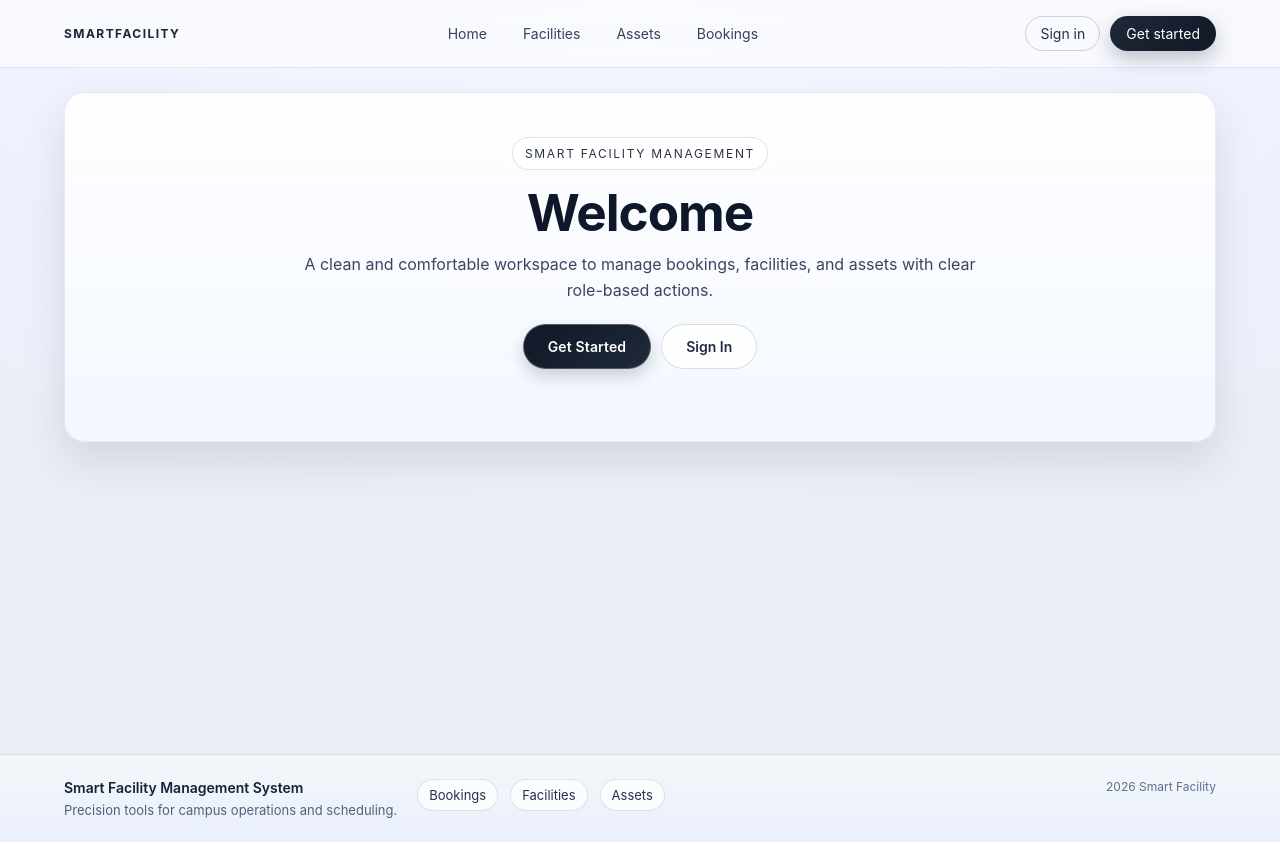
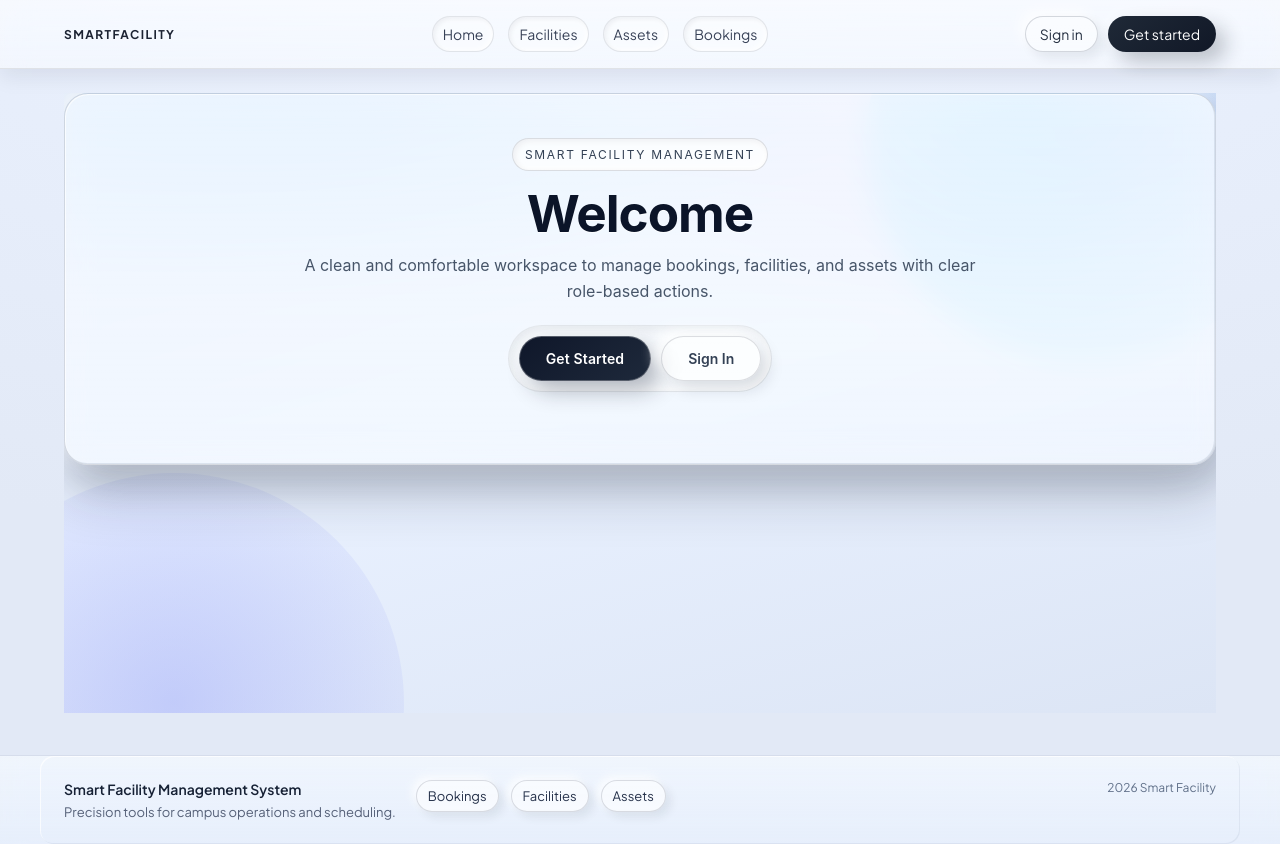
Before and after one commit to subasthican/Smart-Facility-Management-System, a React (Create React App) app in the folder frontend/: page / in a window 1280 px wide. Built offline with nearby package versions, Linux system fonts and the light colour scheme; no server answers.

Commit message:
Apply consistent UI style across project and document one-command startup

```diff
--- a/frontend/src/index.css
+++ b/frontend/src/index.css
@@ -1,3 +1,5 @@
+@import url("https://fonts.googleapis.com/css2?family=Plus+Jakarta+Sans:wght@400;500;600;700;800&display=swap");
+
 * {
   margin: 0;
   padding: 0;
@@ -5,28 +7,29 @@
 }
 
 :root {
-  --primary: #6366f1;
-  --primary-dark: #4f46e5;
-  --primary-light: #818cf8;
-  --secondary: #ec4899;
+  --primary: #0f172a;
+  --primary-dark: #020617;
+  --primary-light: #334155;
+  --accent: #0f766e;
+  --accent-soft: #ccfbf1;
   --success: #10b981;
   --danger: #ef4444;
-  --warning: #f59e0b;
-  --dark: #1f2937;
-  --light: #f9fafb;
-  --border: #e5e7eb;
+  --warning: #d97706;
+  --text-strong: #0f172a;
+  --text-muted: #475569;
+  --surface: rgba(255, 255, 255, 0.74);
+  --surface-strong: rgba(255, 255, 255, 0.9);
+  --border: rgba(15, 23, 42, 0.14);
 }
 
 body {
   margin: 0;
-  font-family: -apple-system, BlinkMacSystemFont, 'Segoe UI', 'Roboto', 'Oxygen',
-    'Ubuntu', 'Cantarell', 'Fira Sans', 'Droid Sans', 'Helvetica Neue',
-    sans-serif;
+  font-family: "Plus Jakarta Sans", "Segoe UI", sans-serif;
   -webkit-font-smoothing: antialiased;
   -moz-osx-font-smoothing: grayscale;
-  background: linear-gradient(135deg, #f5f7fa 0%, #c3cfe2 100%);
+  background: radial-gradient(120% 85% at 50% -10%, #eef4ff 0%, #e8effb 48%, #dee6f4 100%);
   min-height: 100vh;
-  color: #2c3e50;
+  color: var(--text-strong);
 }
 
 code {
@@ -38,19 +41,50 @@ a, button {
   transition: all 0.3s ease;
 }
 
+button,
+input,
+select,
+textarea {
+  font-family: inherit;
+}
+
+button {
+  border-radius: 10px;
+}
+
+input,
+select,
+textarea {
+  border: 1px solid var(--border);
+  background: var(--surface-strong);
+  color: var(--text-strong);
+}
+
+input:focus,
+select:focus,
+textarea:focus {
+  outline: none;
+  border-color: rgba(15, 118, 110, 0.65);
+  box-shadow: 0 0 0 3px rgba(15, 118, 110, 0.18);
+}
+
+table {
+  background: var(--surface-strong);
+}
+
 ::-webkit-scrollbar {
   width: 8px;
 }
 
 ::-webkit-scrollbar-track {
-  background: #f1f1f1;
+  background: #e2e8f0;
 }
 
 ::-webkit-scrollbar-thumb {
-  background: #6366f1;
+  background: #0f172a;
   border-radius: 4px;
 }
 
 ::-webkit-scrollbar-thumb:hover {
-  background: #4f46e5;
+  background: #0b1220;
 }
--- a/frontend/src/layouts/MainLayout.js
+++ b/frontend/src/layouts/MainLayout.js
@@ -69,15 +69,17 @@ const styles = {
     minHeight: "100vh",
     display: "flex",
     flexDirection: "column",
-    background: "radial-gradient(110% 70% at 50% 0%, #f6f8ff 0%, #eef2ff 45%, #e9edf4 100%)",
+    background: "radial-gradient(120% 72% at 50% -6%, #eef4ff 0%, #e7eefb 48%, #e2e9f6 100%)",
   },
   header: {
     position: "sticky",
     top: 0,
     zIndex: 20,
-    backdropFilter: "blur(14px)",
-    background: "rgba(250, 252, 255, 0.76)",
-    borderBottom: "1px solid rgba(20, 23, 28, 0.08)",
+    backdropFilter: "blur(16px) saturate(135%)",
+    WebkitBackdropFilter: "blur(16px) saturate(135%)",
+    background: "linear-gradient(180deg, rgba(255,255,255,0.64), rgba(255,255,255,0.48))",
+    borderBottom: "1px solid rgba(20, 23, 28, 0.1)",
+    boxShadow: "0 8px 20px rgba(15, 23, 42, 0.08)",
   },
   headerInner: {
     maxWidth: "1200px",
@@ -107,7 +109,9 @@ const styles = {
     fontSize: "14px",
     padding: "8px 10px",
     borderRadius: "999px",
-    border: "1px solid transparent",
+    border: "1px solid rgba(15, 23, 42, 0.1)",
+    background: "rgba(255,255,255,0.36)",
+    boxShadow: "inset 2px 2px 4px rgba(15,23,42,0.05), inset -2px -2px 4px rgba(255,255,255,0.72)",
   },
   headerActions: {
     display: "flex",
@@ -121,7 +125,9 @@ const styles = {
     color: "#253042",
     padding: "8px 14px",
     borderRadius: "999px",
-    border: "1px solid rgba(36, 47, 67, 0.2)",
+    border: "1px solid rgba(36, 47, 67, 0.18)",
+    background: "rgba(255,255,255,0.46)",
+    boxShadow: "6px 6px 12px rgba(15,23,42,0.08), -6px -6px 12px rgba(255,255,255,0.62)",
   },
   headerButtonPrimary: {
     textDecoration: "none",
@@ -130,7 +136,7 @@ const styles = {
     padding: "9px 16px",
     borderRadius: "999px",
     background: "linear-gradient(140deg, #1f2937 0%, #111827 100%)",
-    boxShadow: "0 8px 20px rgba(17, 24, 39, 0.25)",
+    boxShadow: "10px 10px 20px rgba(17, 24, 39, 0.24), -4px -4px 10px rgba(255,255,255,0.25)",
   },
   userBadge: {
     fontSize: "12px",
@@ -162,8 +168,9 @@ const styles = {
   footer: {
     marginTop: "18px",
     borderTop: "1px solid rgba(15, 23, 42, 0.08)",
-    background: "linear-gradient(180deg, rgba(248, 250, 253, 0.72) 0%, rgba(233, 240, 252, 0.8) 100%)",
-    backdropFilter: "blur(10px)",
+    background: "linear-gradient(180deg, rgba(248, 252, 255, 0.66) 0%, rgba(232, 240, 252, 0.78) 100%)",
+    backdropFilter: "blur(12px) saturate(130%)",
+    WebkitBackdropFilter: "blur(12px) saturate(130%)",
   },
   footerInner: {
     maxWidth: "1200px",
@@ -174,6 +181,8 @@ const styles = {
     justifyContent: "space-between",
     gap: "20px",
     flexWrap: "wrap",
+    borderRadius: "14px",
+    boxShadow: "inset 1px 1px 0 rgba(255,255,255,0.7), inset -1px -1px 0 rgba(148,163,184,0.16)",
   },
   footerLeft: {
     maxWidth: "360px",
@@ -200,8 +209,9 @@ const styles = {
     fontSize: "13px",
     padding: "7px 11px",
     borderRadius: "999px",
-    border: "1px solid rgba(22, 33, 53, 0.12)",
-    background: "rgba(255,255,255,0.72)",
+    border: "1px solid rgba(22, 33, 53, 0.14)",
+    background: "rgba(255,255,255,0.6)",
+    boxShadow: "5px 5px 10px rgba(15,23,42,0.08), -4px -4px 9px rgba(255,255,255,0.7)",
   },
   footerRight: {
     marginLeft: "auto",
--- a/frontend/src/pages/Dashboard.js
+++ b/frontend/src/pages/Dashboard.js
@@ -11,35 +11,35 @@ const Dashboard = () => {
       description: "View and manage your facility bookings",
       icon: "📅",
       link: "/bookings",
-      color: "#6366f1"
+      color: "#0f766e"
     },
     {
       title: "Facilities",
       description: "Explore available facilities and resources",
       icon: "🏢",
       link: "/facilities",
-      color: "#ec4899"
+      color: "#0f172a"
     },
     {
       title: "Assets",
       description: "Browse and manage assets",
       icon: "🔧",
       link: "/assets",
-      color: "#f59e0b"
+      color: "#334155"
     },
     {
       title: "Incident Tickets",
       description: "Report issues and track ticket progress",
       icon: "🎫",
       link: "/tickets",
-      color: "#ef4444"
+      color: "#be123c"
     },
     {
       title: "Notifications",
       description: "View system alerts and booking updates",
       icon: "🔔",
       link: "/notifications",
-      color: "#10b981"
+      color: "#1d4ed8"
     }
   ];
 
@@ -50,7 +50,7 @@ const Dashboard = () => {
         description: "Add, edit, and activate or deactivate student accounts",
         icon: "🎓",
         link: "/admin/students",
-        color: "#2563eb"
+        color: "#0369a1"
       },
       {
         title: "Staff Management",
@@ -106,12 +106,12 @@ const styles = {
   title: {
     fontSize: "32px",
     fontWeight: "700",
-    color: "#1f2937",
+    color: "#0f172a",
     marginBottom: "8px",
   },
   subtitle: {
     fontSize: "16px",
-    color: "#6b7280",
+    color: "#475569",
   },
   grid: {
     display: "grid",
@@ -120,10 +120,11 @@ const styles = {
     marginBottom: "40px",
   },
   card: {
-    backgroundColor: "white",
+    background: "linear-gradient(180deg, rgba(255,255,255,0.92), rgba(241,245,249,0.86))",
+    border: "1px solid rgba(15, 23, 42, 0.12)",
     padding: "24px",
-    borderRadius: "12px",
-    boxShadow: "0 10px 30px rgba(0, 0, 0, 0.08)",
+    borderRadius: "16px",
+    boxShadow: "0 18px 34px rgba(15, 23, 42, 0.1)",
     transition: "all 0.3s ease",
     cursor: "pointer",
     position: "relative",
@@ -136,34 +137,35 @@ const styles = {
   cardTitle: {
     fontSize: "18px",
     fontWeight: "700",
-    color: "#1f2937",
+    color: "#0f172a",
     marginBottom: "8px",
   },
   cardDescription: {
     fontSize: "14px",
-    color: "#6b7280",
+    color: "#475569",
     marginBottom: "12px",
   },
   cardArrow: {
     fontSize: "20px",
-    color: "#9ca3af",
+    color: "#64748b",
     transition: "all 0.3s ease",
   },
   ctaBox: {
-    background: "linear-gradient(135deg, #6366f1 0%, #4f46e5 100%)",
+    background: "linear-gradient(135deg, #0f172a 0%, #1e293b 100%)",
     color: "white",
     padding: "40px",
-    borderRadius: "12px",
+    borderRadius: "16px",
     textAlign: "center",
+    boxShadow: "0 18px 34px rgba(15, 23, 42, 0.22)",
   },
   ctaBtn: {
     display: "inline-block",
     marginTop: "16px",
     padding: "12px 32px",
     backgroundColor: "white",
-    color: "#6366f1",
+    color: "#0f172a",
     textDecoration: "none",
-    borderRadius: "8px",
+    borderRadius: "10px",
     fontWeight: "600",
     transition: "all 0.3s ease",
   },
--- a/frontend/src/pages/Home.js
+++ b/frontend/src/pages/Home.js
@@ -1,6 +1,21 @@
 import React from "react";
 import { Link } from "react-router-dom";
 import { useAuth } from "../context/AuthContext";
+
+const tokens = {
+  surfaceBase: "#dfe8f7",
+  textPrimary: "#0f172a",
+  textSecondary: "#334155",
+  textMuted: "#475569",
+  borderSoft: "rgba(15, 23, 42, 0.14)",
+  glassFill: "rgba(255, 255, 255, 0.48)",
+  glassFillStrong: "rgba(255, 255, 255, 0.68)",
+  highlight: "rgba(255, 255, 255, 0.84)",
+  shadowDark: "rgba(15, 23, 42, 0.24)",
+  shadowSoft: "rgba(15, 23, 42, 0.12)",
+  accentStart: "#0f172a",
+  accentEnd: "#1e293b",
+};
 
 const Home = () => {
   const { user } = useAuth();
@@ -16,6 +31,8 @@ const Home = () => {
 
   return (
     <div style={styles.page}>
+      <div style={styles.bgOrbTop} aria-hidden="true" />
+      <div style={styles.bgOrbBottom} aria-hidden="true" />
       <section style={styles.hero}>
         <div style={styles.content}>
           <p style={styles.eyebrow}>Smart Facility Management</p>
@@ -25,16 +42,18 @@ const Home = () => {
           </p>
 
           {!user ? (
-            <div style={styles.ctas}>
-              <Link to="/register" style={styles.ctaBtn}>Get Started</Link>
-              <Link to="/login" style={styles.ctaBtnSecondary}>Sign In</Link>
+            <div style={styles.ctasPanel}>
+              <div style={styles.ctas}>
+                <Link to="/register" style={styles.ctaBtn}>Get Started</Link>
+                <Link to="/login" style={styles.ctaBtnSecondary}>Sign In</Link>
+              </div>
             </div>
           ) : null}
         </div>
 
         {user?.role === "ADMIN" && (
           <div style={styles.grid}>
-            <Card title="User Management" text="Create and manage student/staff accounts." link="/admin/users" />
+            <Card title="User Management" text="Create and manage student/staff accounts." link="/admin/students" />
             <Card title="Bookings Review" text="Approve and monitor all bookings." link="/bookings" />
             <Card title="Facilities & Assets" text="Manage catalogues and availability." link="/facilities" />
           </div>
@@ -73,14 +92,52 @@ const styles = {
     minHeight: "calc(100vh - 180px)",
     paddingBottom: "10px",
     fontFamily: "Avenir Next, SF Pro Display, Helvetica Neue, Arial, sans-serif",
-    color: "#14171c",
+    color: tokens.textPrimary,
+    position: "relative",
+    overflow: "hidden",
+    background: `
+      radial-gradient(1200px 420px at 18% -4%, rgba(147, 197, 253, 0.38), transparent 55%),
+      radial-gradient(900px 360px at 92% 8%, rgba(196, 181, 253, 0.3), transparent 58%),
+      linear-gradient(165deg, ${tokens.surfaceBase} 0%, #e9f1ff 48%, #dce5f5 100%)
+    `,
+  },
+  bgOrbTop: {
+    position: "absolute",
+    width: "440px",
+    height: "440px",
+    borderRadius: "50%",
+    background: "radial-gradient(circle at 35% 35%, rgba(125, 211, 252, 0.38), rgba(125, 211, 252, 0))",
+    top: "-170px",
+    right: "-90px",
+    pointerEvents: "none",
+  },
+  bgOrbBottom: {
+    position: "absolute",
+    width: "460px",
+    height: "460px",
+    borderRadius: "50%",
+    background: "radial-gradient(circle at 50% 50%, rgba(129, 140, 248, 0.34), rgba(129, 140, 248, 0))",
+    bottom: "-220px",
+    left: "-120px",
+    pointerEvents: "none",
   },
   hero: {
-    borderRadius: "20px",
-    border: "1px solid rgba(18, 24, 39, 0.08)",
-    background: "linear-gradient(180deg, rgba(255,255,255,0.92), rgba(244,248,255,0.88))",
-    boxShadow: "0 20px 40px rgba(31, 41, 55, 0.12)",
+    borderRadius: "24px",
+    border: `1px solid ${tokens.borderSoft}`,
+    background: `linear-gradient(180deg, ${tokens.glassFillStrong}, ${tokens.glassFill})`,
+    boxShadow: `
+      14px 14px 34px ${tokens.shadowSoft},
+      -14px -14px 30px ${tokens.highlight},
+      0 26px 56px ${tokens.shadowDark},
+      inset 1px 1px 0 rgba(255,255,255,0.64),
+      inset -1px -1px 0 rgba(148,163,184,0.24)
+    `,
+    backdropFilter: "blur(14px) saturate(148%)",
+    WebkitBackdropFilter: "blur(14px) saturate(148%)",
     padding: "44px 28px",
+    position: "relative",
+    zIndex: 1,
+    overflow: "hidden",
   },
   content: {
     textAlign: "center",
@@ -95,21 +152,23 @@ const styles = {
     padding: "8px 12px",
     borderRadius: "999px",
     marginBottom: "14px",
-    background: "rgba(255,255,255,0.85)",
-    border: "1px solid rgba(17, 24, 39, 0.12)",
-    color: "#2a3347",
+    background: "rgba(255,255,255,0.72)",
+    border: `1px solid ${tokens.borderSoft}`,
+    color: tokens.textSecondary,
+    boxShadow: "inset 2px 2px 6px rgba(15, 23, 42, 0.06), inset -2px -2px 6px rgba(255,255,255,0.9)",
   },
   title: {
     fontSize: "clamp(32px, 4vw, 52px)",
     fontWeight: 700,
     letterSpacing: "-0.02em",
-    color: "#0f172a",
+    color: "#0b1428",
     lineHeight: 1.1,
     marginBottom: "12px",
+    textShadow: "0 1px 0 rgba(255,255,255,0.75)",
   },
   subtitle: {
     fontSize: "16px",
-    color: "#3a465f",
+    color: tokens.textMuted,
     maxWidth: "680px",
     margin: "0 auto 20px",
     lineHeight: 1.6,
@@ -120,27 +179,36 @@ const styles = {
     justifyContent: "center",
     flexWrap: "wrap",
   },
+  ctasPanel: {
+    display: "inline-block",
+    padding: "10px",
+    borderRadius: "999px",
+    background: "rgba(255,255,255,0.36)",
+    border: "1px solid rgba(15, 23, 42, 0.09)",
+    boxShadow: "inset 4px 4px 10px rgba(15,23,42,0.08), inset -4px -4px 10px rgba(255,255,255,0.68)",
+  },
   ctaBtn: {
-    padding: "13px 24px",
-    background: "linear-gradient(140deg, #111827 0%, #1f2937 100%)",
+    padding: "13px 26px",
+    background: `linear-gradient(140deg, ${tokens.accentStart} 0%, ${tokens.accentEnd} 100%)`,
     color: "#ffffff",
     textDecoration: "none",
     borderRadius: "999px",
     fontWeight: 600,
     fontSize: "14px",
     letterSpacing: "0.01em",
-    border: "1px solid rgba(255,255,255,0.25)",
-    boxShadow: "0 8px 16px rgba(17, 24, 39, 0.18)",
+    border: "1px solid rgba(255,255,255,0.28)",
+    boxShadow: "10px 10px 22px rgba(15, 23, 42, 0.3), -4px -4px 14px rgba(255,255,255,0.35)",
   },
   ctaBtnSecondary: {
-    padding: "13px 24px",
-    background: "rgba(255,255,255,0.85)",
-    color: "#1f2a44",
+    padding: "13px 26px",
+    background: "rgba(255,255,255,0.62)",
+    color: tokens.textSecondary,
     textDecoration: "none",
     borderRadius: "999px",
     fontWeight: 600,
     fontSize: "14px",
-    border: "1px solid rgba(17, 24, 39, 0.14)",
+    border: `1px solid ${tokens.borderSoft}`,
+    boxShadow: "8px 8px 16px rgba(15, 23, 42, 0.13), -6px -6px 14px rgba(255,255,255,0.78)",
   },
   grid: {
     display: "grid",
@@ -148,28 +216,30 @@ const styles = {
     gap: "12px",
   },
   card: {
-    background: "rgba(255,255,255,0.9)",
-    border: "1px solid rgba(15, 23, 42, 0.09)",
+    background: "rgba(255,255,255,0.62)",
+    border: `1px solid ${tokens.borderSoft}`,
     borderRadius: "14px",
     padding: "16px",
     textAlign: "left",
-    boxShadow: "0 10px 20px rgba(31, 41, 55, 0.08)",
+    boxShadow: "10px 10px 20px rgba(15, 23, 42, 0.1), -7px -7px 16px rgba(255,255,255,0.75)",
+    backdropFilter: "blur(8px)",
+    WebkitBackdropFilter: "blur(8px)",
   },
   cardTitle: {
     fontSize: "18px",
     marginBottom: "6px",
-    color: "#1e293b",
+    color: tokens.textPrimary,
   },
   cardText: {
     fontSize: "14px",
-    color: "#475569",
+    color: tokens.textMuted,
     lineHeight: 1.5,
     marginBottom: "12px",
   },
   cardLink: {
     display: "inline-block",
     textDecoration: "none",
-    color: "#0f172a",
+    color: tokens.textPrimary,
     fontWeight: "700",
     fontSize: "14px",
   },
--- a/frontend/src/pages/Notifications.js
+++ b/frontend/src/pages/Notifications.js
@@ -2,7 +2,7 @@ import React, { useState, useEffect, useCallback } from 'react';
 import '../styles/Notifications.css';
 import { useAuth } from '../context/AuthContext';
 
-const API_BASE = 'http://localhost:8080/api';
+const API_BASE = process.env.REACT_APP_API_BASE_URL || 'http://localhost:8080/api';
 
 const Notifications = () => {
   const { user } = useAuth();
```
Also changed, not shown: frontend/src/pages/Login.js (+11 -10 lines), frontend/src/pages/Register.js (+8 -7 lines), frontend/src/styles/Notifications.css (+43 -39 lines), 1 other file (tests, documents, lock files or other folders).
